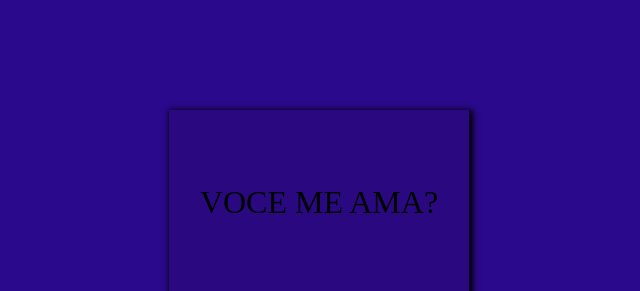
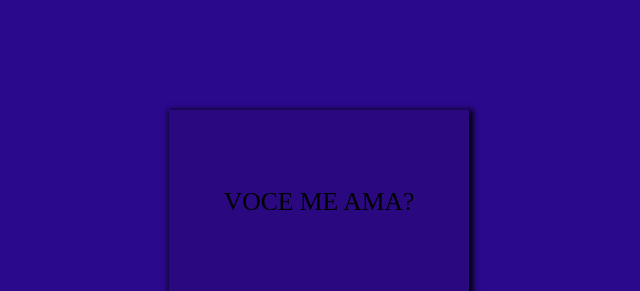
Before and after one commit to VitorJs00/FormyWife, a plain HTML site: page index.html in a window 1280 px wide. Shown: the top 291 px of the page, without its empty margins (321-961 px from the left). Drawn offline with Linux system fonts and the light colour scheme.

```diff
--- a/style.css
+++ b/style.css
@@ -26,7 +26,9 @@ body{
 
 }
 .div-titulo{
+    align-items: center;
     margin-top: 100px;
+    font-size: 80%;
     margin: auto;
 }
 .titulo{
```
